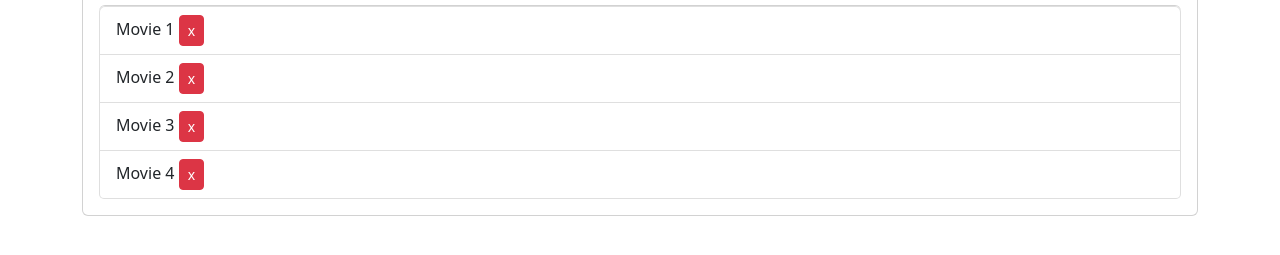
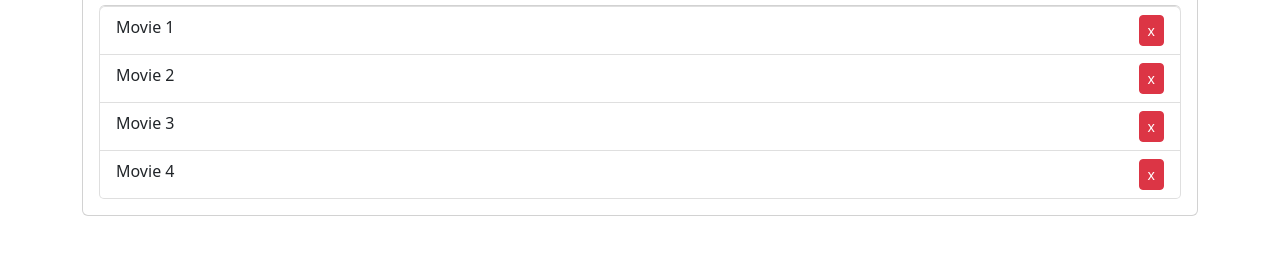
Before and after one commit to arafinmridul/watched-movies-tracker, a plain HTML site: page index.html in a window 1280 px wide. Shown: the part 357-612 px from the top of the page. Drawn offline with nearby package versions, Linux system fonts and the light colour scheme.

Commit message:
added more styles

```diff
--- a/index.html
+++ b/index.html
@@ -10,6 +10,7 @@
       integrity="sha384-iYQeCzEYFbKjA/T2uDLTpkwGzCiq6soy8tYaI1GyVh/UjpbCx/TYkiZhlZB6+fzT"
       crossorigin="anonymous"
     />
+    <link rel="stylesheet" href="style.css" />
 
     <title>Watched Movies</title>
   </head>
@@ -40,19 +41,19 @@
         </form>
         <h2 class="title">Watched Movies</h2>
         <ul id="items" class="list-group">
-          <li class="list-group-item">
+          <li class="list-group-item listStyle">
             Movie 1
             <button class="btn btn-danger btn-sm float-right delete">x</button>
           </li>
-          <li class="list-group-item">
+          <li class="list-group-item listStyle">
             Movie 2
             <button class="btn btn-danger btn-sm float-right delete">x</button>
           </li>
-          <li class="list-group-item">
+          <li class="list-group-item listStyle">
             Movie 3
             <button class="btn btn-danger btn-sm float-right delete">x</button>
           </li>
-          <li class="list-group-item">
+          <li class="list-group-item listStyle">
             Movie 4
             <button class="btn btn-danger btn-sm float-right delete">x</button>
           </li>
@@ -66,6 +67,6 @@
       crossorigin="anonymous"
     ></script>
 
-    <script src="index.js"></script>
+    <script src="script.js"></script>
   </body>
 </html>
--- /dev/null
+++ b/style.css
@@ -0,0 +1,4 @@
+.listStyle {
+  display: flex;
+  justify-content: space-between;
+}
```
Also changed, not shown: script.js (added), 1 other file.
